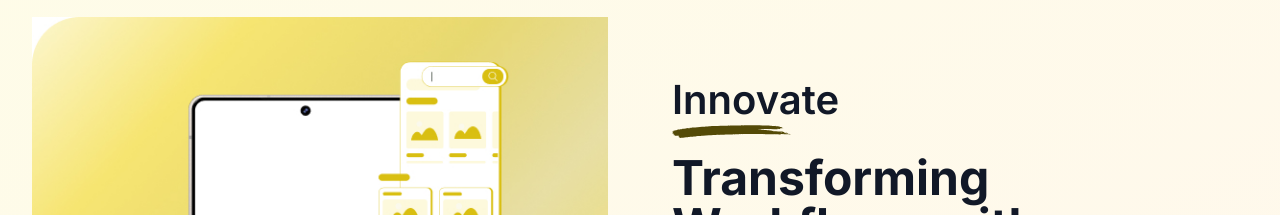
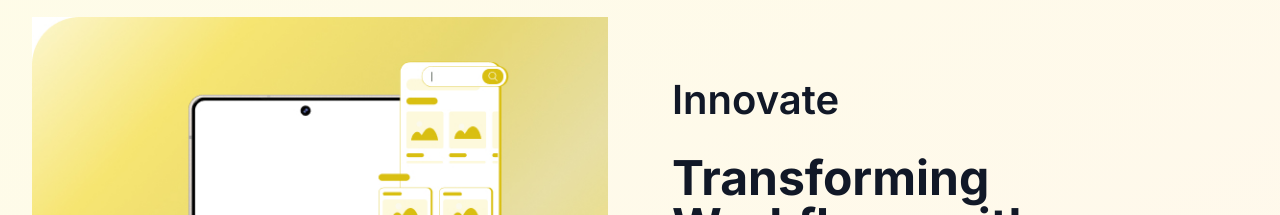
Before and after one commit to Sanjayuiux/homeideas, a Next.js app: page / in a window 1280 px wide. Shown: the part 1280-1495 px from the top of the page. Built offline with nearby package versions, Linux system fonts and the light colour scheme.

Commit message:
Commited the Underlines

```diff
--- a/src/app/page.tsx
+++ b/src/app/page.tsx
@@ -81,13 +81,13 @@ export default function HomePage() {
                   <h2 className="relative z-10 text-4xl md:text-5xl font-bold text-gray-900">
                     About Us
                   </h2>
-                  {/* underline brush vector */}
+                  {/* underline brush vector
                   <img
                     src="/assets/icons/underline.svg"
                     alt="underline"
                     className="absolute -bottom-4 left-0 w-[220px] md:w-[260px] -z-0"
                     // style={{ filter: 'brightness(0) saturate(100%) invert(92%) sepia(30%) saturate(633%) hue-rotate(358deg) brightness(103%) contrast(104%)' }}
-                  />
+                  /> */}
                 </div>
 
                 <h3 className="text-2xl font-semibold text-gray-700">
@@ -122,11 +122,11 @@ export default function HomePage() {
                   <span className="relative z-10 text-[40px] font-semibold text-gray-900">
                     Innovate
                   </span>
-                  <img
+                  {/* <img
                     src="/assets/icons/underline.svg"
                     alt="underline"
                     className="absolute -bottom-2 left-0 w-[120px] -z-0"
-                  />
+                  /> */}
                 </div>
 
                 <h2 className="text-4xl md:text-5xl font-bold text-gray-900">
@@ -259,11 +259,11 @@ export default function HomePage() {
                 <h2 className="relative z-10 text-4xl md:text-5xl font-bold text-gray-900 mb-4 inline-block">
                   Enhance
                 </h2>
-        <img
+                {/* <img
                   src="/assets/icons/underline.svg"
                   alt="underline"
                   className="absolute top-full left-0 w-full mt-2 z-0"
-        />
+                /> */}
               </div>
               <div></div>
               <h3 className="text-2xl font-semibold text-gray-700">
@@ -318,11 +318,11 @@ export default function HomePage() {
                   <h2 className="relative z-10 text-4xl font-bold text-gray-900 inline-block">
                     Testimonials
                   </h2>
-                  <img
+                  {/* <img
                     src="/assets/icons/underline.svg"
                     alt="underline"
                     className="absolute top-full left-0 w-full mt-2 z-0"
-                  />
+                  /> */}
                 </div>
 
                 <div className="flex mb-4">
```
Lines whose indentation alone changed are shown as unchanged.
